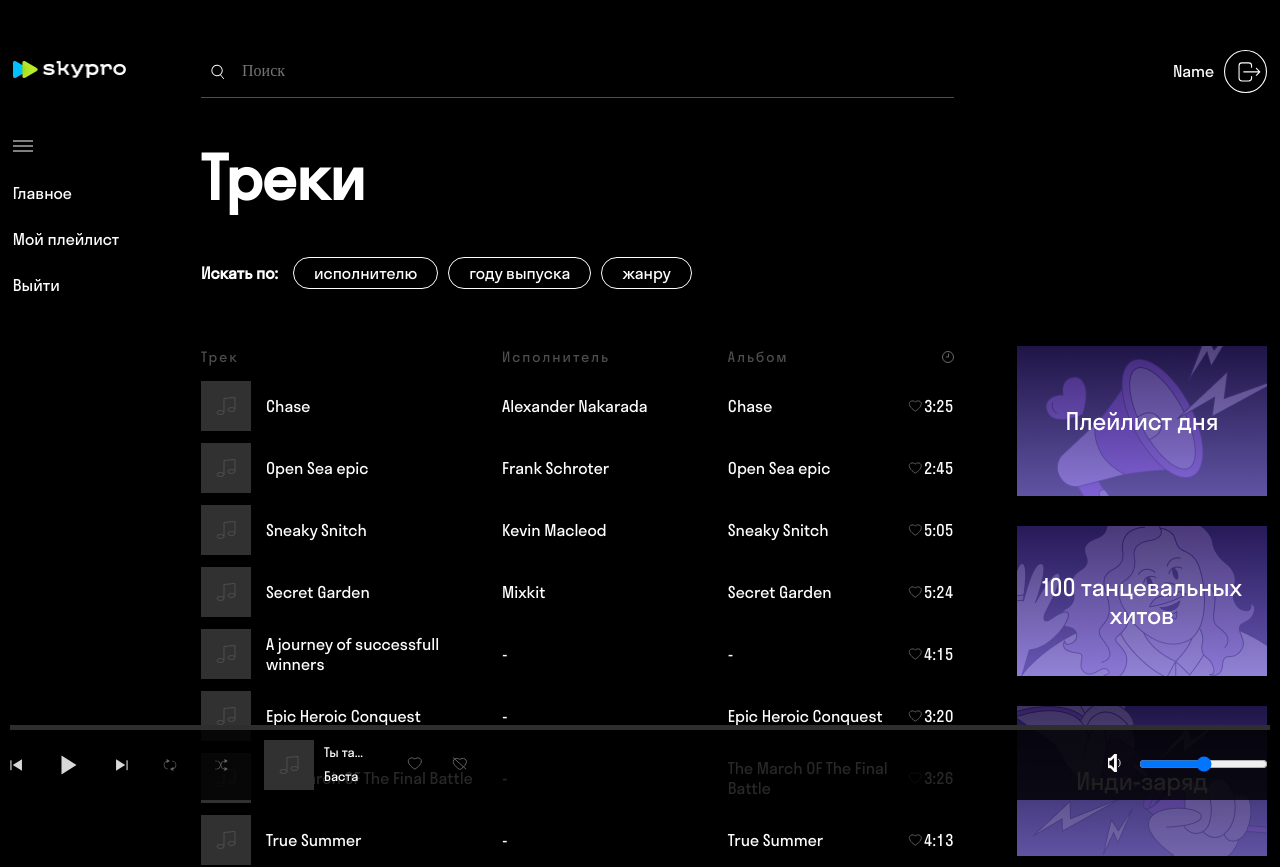
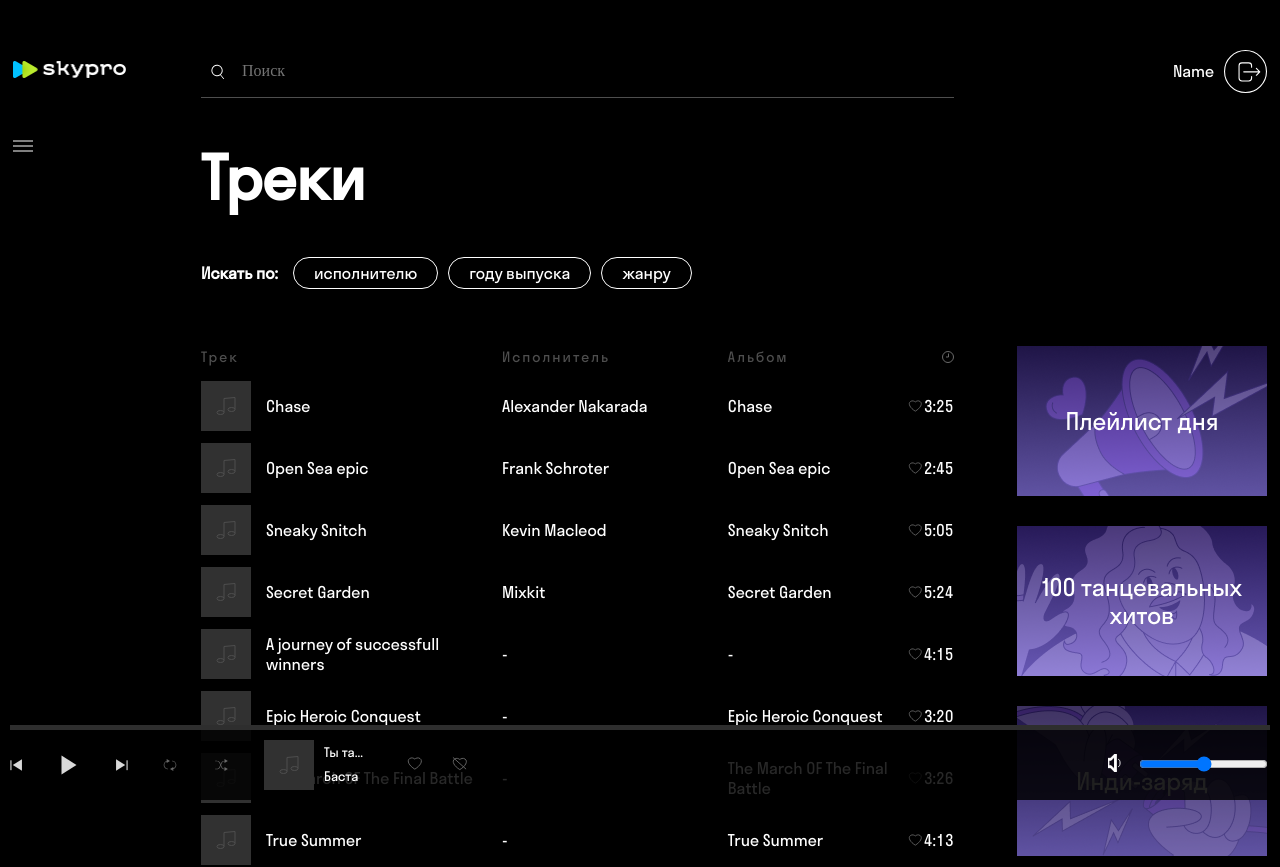
Before and after one commit to Alex-Volo/music-service, a React (Create React App) app: page / in a window 1280 px wide. Shown: the top 867 px of the page. Built offline with nearby package versions, Linux system fonts and the light colour scheme.

Commit message:
Made logick for burger-menu

```diff
--- a/src/MainPage/MainNav/MainNav.jsx
+++ b/src/MainPage/MainNav/MainNav.jsx
@@ -1,18 +1,23 @@
 import classes from './MainNav.module.css';
 import MainNav__Link from '../MainNav__Link/MainNav__Link';
 import sprite from 'img/icon/sprite.svg';
+import { useState } from 'react';
 
 const MainNav = () => {
+  const [isVisible, setIsVisible] = useState(false);
+  const handleClickBurger = () => setIsVisible(!isVisible);
   return (
     <nav className={classes.mainNav}>
-      <svg className={classes.burgerSvg}>
+      <svg onClick={handleClickBurger} className={classes.burgerSvg}>
         <use xlinkHref={`${sprite}#icon-burger`} />
       </svg>
-      <ul className={classes.navList}>
-        <MainNav__Link linkName={'Главное'} />
-        <MainNav__Link linkName={'Мой плейлист'} />
-        <MainNav__Link linkName={'Выйти'} />
-      </ul>
+      <div className={classes.navListContainer}>
+        <ul className={`${classes.navList} ${isVisible && classes.active}`}>
+          <MainNav__Link linkName={'Главное'} />
+          <MainNav__Link linkName={'Мой плейлист'} />
+          <MainNav__Link linkName={'Выйти'} />
+        </ul>
+      </div>
     </nav>
   );
 };
--- a/src/MainPage/MainNav/MainNav.module.css
+++ b/src/MainPage/MainNav/MainNav.module.css
@@ -6,9 +6,23 @@
 .burgerSvg {
   width: 20px;
   height: 20px;
+  cursor: pointer;
+}
+
+.navListContainer {
+  overflow: hidden;
+  position: relative;
+  height: 100%;
 }
 .navList {
+  transition: top 0.5s;
+  position: absolute;
+  top: -150px;
   list-style: none;
   margin: 0;
   padding: 18px 0 10px 0;
 }
+
+.active {
+  top: 0;
+}
```
